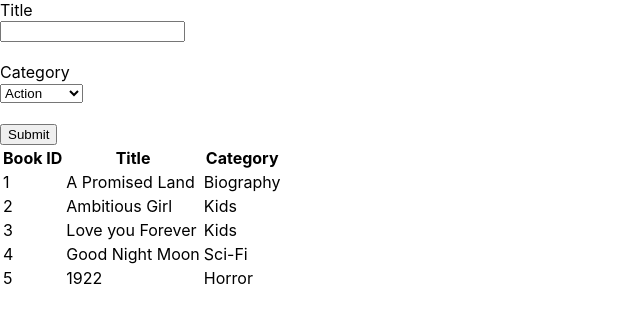
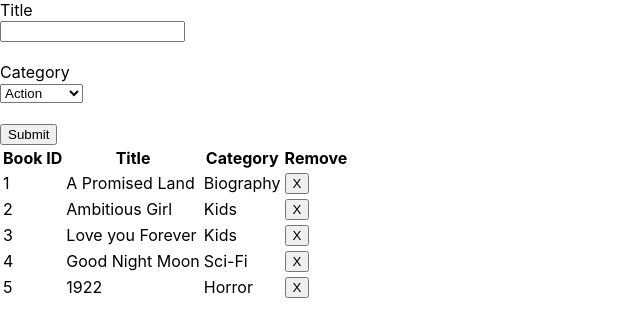
Before and after one commit to MarilenaRoque/magic-books, a React (Create React App) app: page / in a window 1280 px wide. Shown: the top 336 px of the page, without its empty margins (0-640 px from the left). Built offline with nearby package versions, Linux system fonts and the light colour scheme.

Commit message:
Remove Book Feature
Add buttons to remove
connecting actions to booklist component
pass the function as Book prop
using HandleRemoveBook to react to onClick event

```diff
--- a/src/components/Book.js
+++ b/src/components/Book.js
@@ -1,13 +1,15 @@
 import React from 'react';
 import PropTypes from 'prop-types';
 
-const Book = ({ book }) => {
+const Book = ({ book, handleRemoveBook }) => {
   const { id, title, category } = book;
   return (
+
     <tr>
       <td>{id}</td>
       <td>{title}</td>
       <td>{category}</td>
+      <td><button type="button" onClick={() => handleRemoveBook(book)}> X </button></td>
     </tr>
   );
 };
@@ -21,3 +23,7 @@ Book.propTypes = {
 };
 
 export default Book;
+
+Book.propTypes = {
+  handleRemoveBook: PropTypes.func.isRequired,
+};
--- a/src/containers/BooksForm.js
+++ b/src/containers/BooksForm.js
@@ -1,7 +1,7 @@
 import React, { useState } from 'react';
 import { connect } from 'react-redux';
 import PropTypes from 'prop-types';
-import { createBook } from '../actions/index';
+import { createBook, removeBook } from '../actions/index';
 
 const categories = ['Action', 'Biography', 'History', 'Horror', 'Kids', 'Learning', 'Sci-Fi'];
 
@@ -53,7 +53,7 @@ const BooksForm = props => {
   );
 };
 
-export default connect(null, { createBook })(BooksForm);
+export default connect(null, { createBook, removeBook })(BooksForm);
 
 BooksForm.propTypes = {
   createBook: PropTypes.func.isRequired,
--- a/src/containers/BooksList.js
+++ b/src/containers/BooksList.js
@@ -2,8 +2,9 @@ import React from 'react';
 import { connect } from 'react-redux';
 import PropTypes from 'prop-types';
 import Book from '../components/Book';
+import { removeBook } from '../actions/index';
 
-const BooksList = ({ bookList }) => (
+const BooksList = ({ bookList, removeBook }) => (
   <>
     <table>
       <thead>
@@ -11,11 +12,18 @@ const BooksList = ({ bookList }) => (
           <th>Book ID</th>
           <th>Title</th>
           <th>Category</th>
+          <th>Remove</th>
         </tr>
       </thead>
       <tbody>
         {bookList && bookList.length
-          ? bookList.map(book => <Book key={Math.random + book.id} book={book} />)
+          ? bookList.map(book => (
+            <Book
+              key={Math.random + book.id}
+              book={book}
+              handleRemoveBook={removeBook}
+            />
+          ))
           : 'No books yet! :( '}
       </tbody>
     </table>
@@ -24,7 +32,7 @@ const BooksList = ({ bookList }) => (
 
 const mapStateToProps = state => ({ bookList: state.books });
 
-export default connect(mapStateToProps)(BooksList);
+export default connect(mapStateToProps, { removeBook })(BooksList);
 
 BooksList.propTypes = {
   bookList: PropTypes.arrayOf(PropTypes.shape({
@@ -32,4 +40,5 @@ BooksList.propTypes = {
     title: PropTypes.string.isRequired,
     category: PropTypes.string.isRequired,
   })).isRequired,
+  removeBook: PropTypes.func.isRequired,
 };
```
Also changed, not shown: 1 other file (tests, documents, lock files or other folders).
